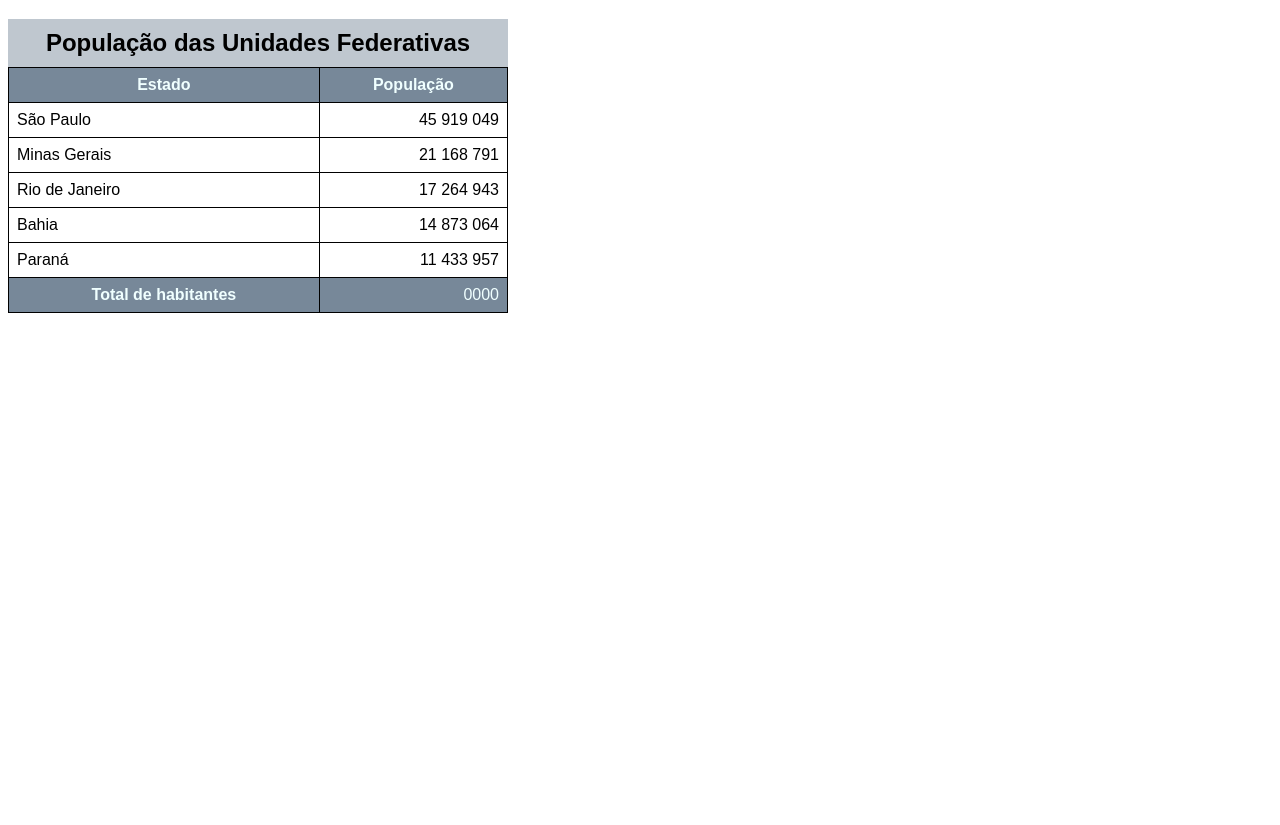
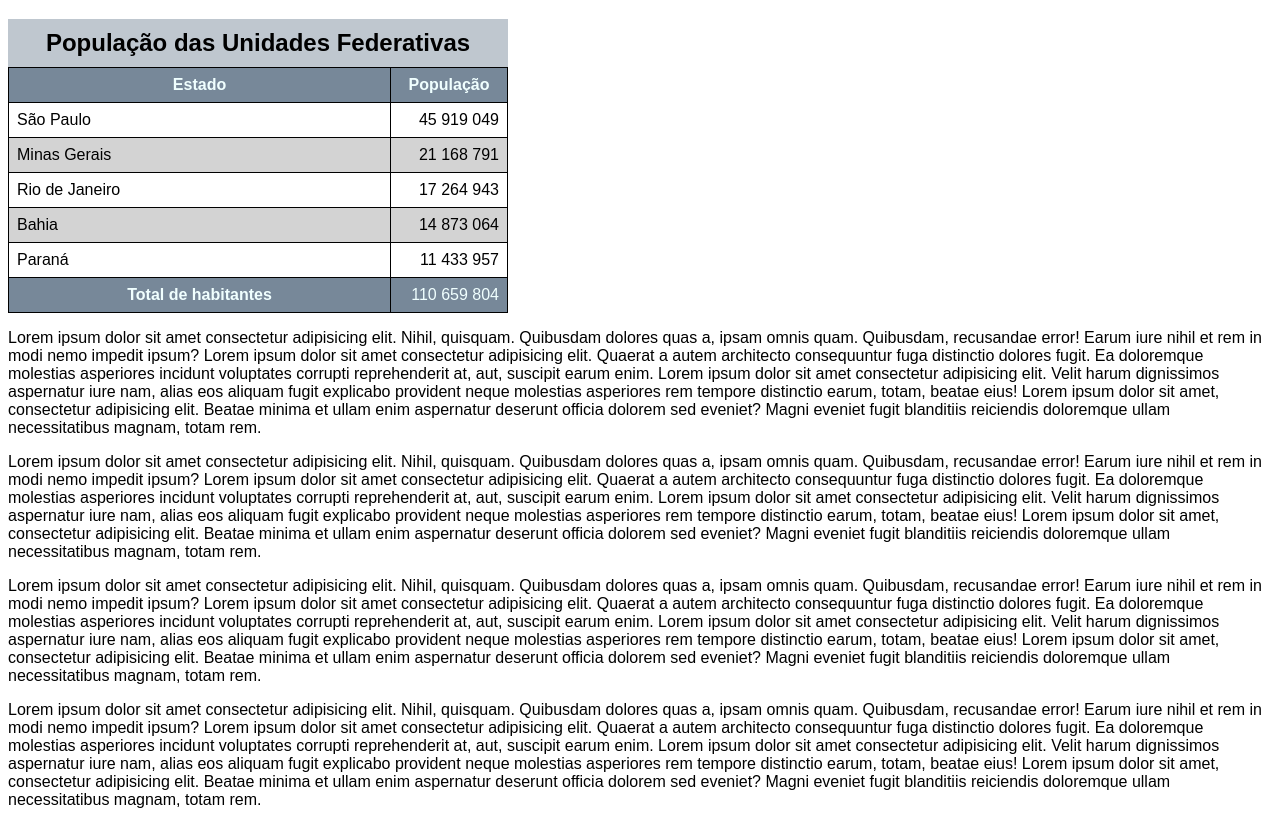
Before and after one commit to ilucasgomes/HTML-CSS, a plain HTML site: page Exercicios/desafio012/ex023/tabela002.html in a window 1280 px wide. Shown: the part 61-886 px from the top of the page. Before the commit the page ends 800 px from the top, so only its background shows below. Drawn offline with Linux system fonts and the light colour scheme.

Commit message:
atualização tabela 002

```diff
--- a/Exercicios/desafio012/ex023/tabela002.html
+++ b/Exercicios/desafio012/ex023/tabela002.html
@@ -11,6 +11,7 @@
         table {
             width: 500px;
             border-collapse: collapse;
+            position: relative;
         }
         th, td {
             border: 1px solid black;
@@ -20,11 +21,19 @@
             background-color: lightslategray;
             color: azure;
         }
+        thead > tr > th {
+            position: sticky;
+            top: -1px;
+            background-color: lightslategray;
+        }
         caption {
             font-size: 1.5em;
             font-weight: bolder;
             padding: 10px;
             background-color: rgba(119, 136, 153, 0.466);
+        }
+        tbody tr:nth-child(2n) {
+            background-color: lightgray;
         }
         td.num {
             text-align: right;
@@ -39,8 +48,8 @@
         </caption>
         <thead>
             <tr>
-                <th>Estado</th>
-                <th>População</th>
+                <th scope="col">Estado</th>
+                <th scope="col" style="width: 100px;">População</th>
             </tr>
         </thead>
         <tbody>
@@ -67,10 +76,15 @@
         </tbody>
         <tfoot>
             <tr>
-                <th>Total de habitantes</th>
-                <td class="num">0000</td>
+                <th scope="row">Total de habitantes</th>
+                <td class="num">110 659 804</td>
             </tr>
         </tfoot>
     </table>
+    <p>Lorem ipsum dolor sit amet consectetur adipisicing elit. Nihil, quisquam. Quibusdam dolores quas a, ipsam omnis quam. Quibusdam, recusandae error! Earum iure nihil et rem in modi nemo impedit ipsum? Lorem ipsum dolor sit amet consectetur adipisicing elit. Quaerat a autem architecto consequuntur fuga distinctio dolores fugit. Ea doloremque molestias asperiores incidunt voluptates corrupti reprehenderit at, aut, suscipit earum enim. Lorem ipsum dolor sit amet consectetur adipisicing elit. Velit harum dignissimos aspernatur iure nam, alias eos aliquam fugit explicabo provident neque molestias asperiores rem tempore distinctio earum, totam, beatae eius! Lorem ipsum dolor sit amet, consectetur adipisicing elit. Beatae minima et ullam enim aspernatur deserunt officia dolorem sed eveniet? Magni eveniet fugit blanditiis reiciendis doloremque ullam necessitatibus magnam, totam rem.</p>
+    <p>Lorem ipsum dolor sit amet consectetur adipisicing elit. Nihil, quisquam. Quibusdam dolores quas a, ipsam omnis quam. Quibusdam, recusandae error! Earum iure nihil et rem in modi nemo impedit ipsum? Lorem ipsum dolor sit amet consectetur adipisicing elit. Quaerat a autem architecto consequuntur fuga distinctio dolores fugit. Ea doloremque molestias asperiores incidunt voluptates corrupti reprehenderit at, aut, suscipit earum enim. Lorem ipsum dolor sit amet consectetur adipisicing elit. Velit harum dignissimos aspernatur iure nam, alias eos aliquam fugit explicabo provident neque molestias asperiores rem tempore distinctio earum, totam, beatae eius! Lorem ipsum dolor sit amet, consectetur adipisicing elit. Beatae minima et ullam enim aspernatur deserunt officia dolorem sed eveniet? Magni eveniet fugit blanditiis reiciendis doloremque ullam necessitatibus magnam, totam rem.</p>
+    <p>Lorem ipsum dolor sit amet consectetur adipisicing elit. Nihil, quisquam. Quibusdam dolores quas a, ipsam omnis quam. Quibusdam, recusandae error! Earum iure nihil et rem in modi nemo impedit ipsum? Lorem ipsum dolor sit amet consectetur adipisicing elit. Quaerat a autem architecto consequuntur fuga distinctio dolores fugit. Ea doloremque molestias asperiores incidunt voluptates corrupti reprehenderit at, aut, suscipit earum enim. Lorem ipsum dolor sit amet consectetur adipisicing elit. Velit harum dignissimos aspernatur iure nam, alias eos aliquam fugit explicabo provident neque molestias asperiores rem tempore distinctio earum, totam, beatae eius! Lorem ipsum dolor sit amet, consectetur adipisicing elit. Beatae minima et ullam enim aspernatur deserunt officia dolorem sed eveniet? Magni eveniet fugit blanditiis reiciendis doloremque ullam necessitatibus magnam, totam rem.</p>
+    <p>Lorem ipsum dolor sit amet consectetur adipisicing elit. Nihil, quisquam. Quibusdam dolores quas a, ipsam omnis quam. Quibusdam, recusandae error! Earum iure nihil et rem in modi nemo impedit ipsum? Lorem ipsum dolor sit amet consectetur adipisicing elit. Quaerat a autem architecto consequuntur fuga distinctio dolores fugit. Ea doloremque molestias asperiores incidunt voluptates corrupti reprehenderit at, aut, suscipit earum enim. Lorem ipsum dolor sit amet consectetur adipisicing elit. Velit harum dignissimos aspernatur iure nam, alias eos aliquam fugit explicabo provident neque molestias asperiores rem tempore distinctio earum, totam, beatae eius! Lorem ipsum dolor sit amet, consectetur adipisicing elit. Beatae minima et ullam enim aspernatur deserunt officia dolorem sed eveniet? Magni eveniet fugit blanditiis reiciendis doloremque ullam necessitatibus magnam, totam rem.</p>
+
 </body>
 </html>
```
